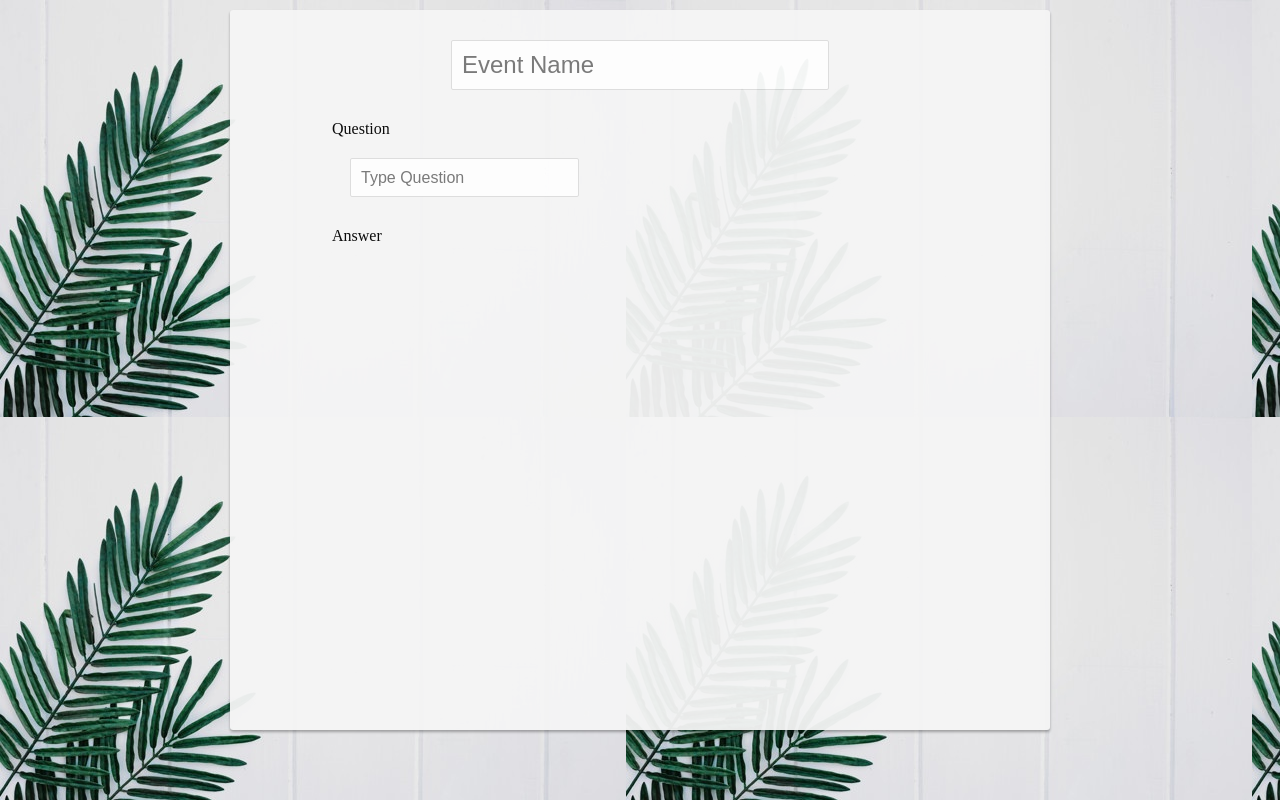
After one commit to ChatchapongC/myform, a Django app: page /createvent/ in a window 1280 px wide. The commit adds this page. Run offline with Django 3.2, Linux system fonts and the light colour scheme.

Commit message:
change style1

```diff
--- /dev/null
+++ b/myform/static/myform/evenlist.css
@@ -0,0 +1,57 @@
+body {
+  background-image:url("images/bg3.jpg");
+}
+.even-box{
+  position:relative;
+  margin: 10px auto;
+  width: 800px;
+  height: 700px;
+  background-color:whitesmoke;
+  padding: 10px;
+  border-radius: 3px;
+  -webkit-box-shadow: 0px 2px 3px 0px rgba(0,0,0,0.33);
+  -moz-box-shadow: 0px 2px 3px 0px rgba(0,0,0,0.33);
+  box-shadow: 0px 2px 3px 0px rgba(0,0,0,0.33);
+  opacity: 0.95;
+}
+.u-form-group{
+  width:100%;
+  margin-top: 20px;
+  margin-left:211px;
+}
+.u-form-group input[type="eventname"]
+{
+  width: calc(50% - 22px);
+  height:50px;
+  outline: none;
+  border: 1px solid #ddd;
+  padding: 0 10px;
+  border-radius: 2px;
+  color: rgb(107, 107, 107);
+  font-size:1.5rem;
+  font-variant-position: inherit;
+}
+
+.u-form-group1 input[type="question"]
+{
+  width: calc(70);
+  height:39px;
+  outline: none;
+  border: 1px solid #ddd;
+  padding: 0 10px;
+  margin-left: 110px;
+  margin-top: -10px;
+  border-radius: 2px;
+  color: rgb(107, 107, 107);
+  font-size:1.0rem;
+  font-variant-position: inherit;
+}
+
+.btn {
+  border: none;
+  background-color: inherit;
+  padding: 14px 28px;
+  cursor: pointer;
+  display: inline-block;
+  margin-left:8%;
+}
--- /dev/null
+++ b/myform/templates/myform/evenlist.html
@@ -0,0 +1,12 @@
+{% load static %}
+<link rel="stylesheet" href="{% static 'myform/evenlist.css' %}">
+<div class="even-box">
+    <div class="u-form-group">
+        <input type="eventname" placeholder="Event Name"/>
+    </div>
+    <p class="btn" style="font-size: 1rem" style="color:rgb(194, 184, 184)">Question</p>
+    <div class="u-form-group1">
+            <input type="question" placeholder="Type Question"/>
+    </div>
+    <p class="btn" style="font-size: 1rem" style="color:rgb(194, 184, 184)">Answer</p>
+</div>
--- a/myform/templates/myform/index.html
+++ b/myform/templates/myform/index.html
@@ -9,5 +9,7 @@
     <div class="lb-header">
         <s>My Event</s>
     </div>
-    <button class="btn Event">+ Create Event</button>
+    <a href="{% url "myform:createvent" %}">
+        <button class="btn Event">+ Create Event</button>
+    </a>
 </div>
--- a/myform/templates/registration/#1login.html
+++ b/myform/templates/registration/#1login.html
@@ -25,10 +25,6 @@
     <div class="u-form-group">
       <button>Log in</button>
     </div>
-    <!-- <button class="btn Entersite">
-      <a href="{% url "myform:event" %}">
-        Entersite</a>
-    </button> -->
     <div style="position: absolute; left: 730px; top: 456px;">
         <a href="{% url "myform:event" %}">
              <img src="{% static 'myform/images/entersite.png' %}" width="110" height="64">
--- a/myform/urls.py
+++ b/myform/urls.py
@@ -1,5 +1,5 @@
 from django.urls import path
-from myform.views import HomeView, EventListView,SignupView
+from myform.views import HomeView, EventListView,SignupView,CreateEventView
 
 app_name ='myform'
 
@@ -7,4 +7,5 @@ urlpatterns = [
     path('',HomeView.as_view(),name='home'),
     path('event/',EventListView.as_view(),name='event'),
     path('signup/',SignupView.as_view(),name='signup'),
+    path('createvent/',CreateEventView.as_view(),name='createvent'),
 ]
--- a/myform/views.py
+++ b/myform/views.py
@@ -9,3 +9,6 @@ class EventListView(TemplateView):
 
 class SignupView(TemplateView):
     template_name = 'registration/#2signup.html'
+
+class CreateEventView(TemplateView):
+    template_name = 'myform/evenlist.html'
```
